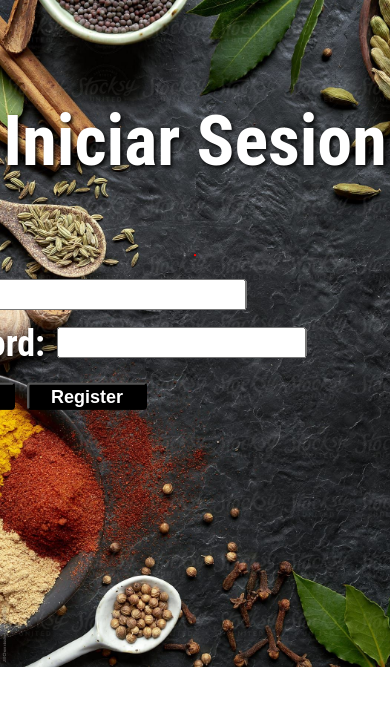
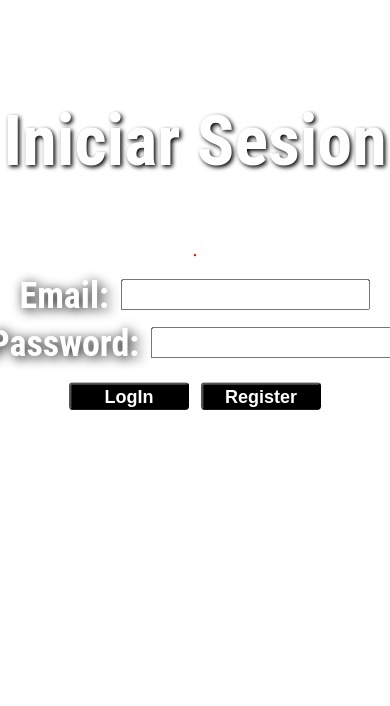
Before and after one commit to francogb98/Deploy_PI_Henry, a React (Create React App) app in the folder FrontEnd/: page / in a window 390 px wide. Shown: the top 706 px of the page. Built offline with nearby package versions, Linux system fonts and the light colour scheme; no server answers.

Commit message:
otros cambios

```diff
--- a/FrontEnd/src/components/User/user.module.css
+++ b/FrontEnd/src/components/User/user.module.css
@@ -79,3 +79,10 @@
   width: 100px;
   cursor: pointer;
 }
+
+@media (max-width: 760px) {
+  .form {
+    width: 100%;
+    align-items: center;
+  }
+}
--- a/FrontEnd/src/components/main.module.css
+++ b/FrontEnd/src/components/main.module.css
@@ -7,7 +7,8 @@
 
   background-repeat: no-repeat;
   background-size: cover;
-
+  width: 100%;
+  height: 100%;
   /* background: rgb(128, 128, 128); */
 }
 
@@ -44,3 +45,11 @@
   border: 1px solid;
   background-color: rgb(0, 0, 0, 0.7);
 }
+
+@media (max-width: 760px) {
+  .body {
+    width: 100%;
+    background-image: none;
+    background-color: white;
+  }
+}
--- a/FrontEnd/src/index.css
+++ b/FrontEnd/src/index.css
@@ -1,13 +1,11 @@
 body {
   margin: 0;
-  font-family: -apple-system, BlinkMacSystemFont, 'Segoe UI', 'Roboto', 'Oxygen',
-    'Ubuntu', 'Cantarell', 'Fira Sans', 'Droid Sans', 'Helvetica Neue',
-    sans-serif;
+  font-family: "Roboto Condensed", sans-serif;
   -webkit-font-smoothing: antialiased;
   -moz-osx-font-smoothing: grayscale;
 }
 
 code {
-  font-family: source-code-pro, Menlo, Monaco, Consolas, 'Courier New',
+  font-family: source-code-pro, Menlo, Monaco, Consolas, "Courier New",
     monospace;
 }
```
Also changed, not shown: 1 other file (tests, documents, lock files or other folders).
